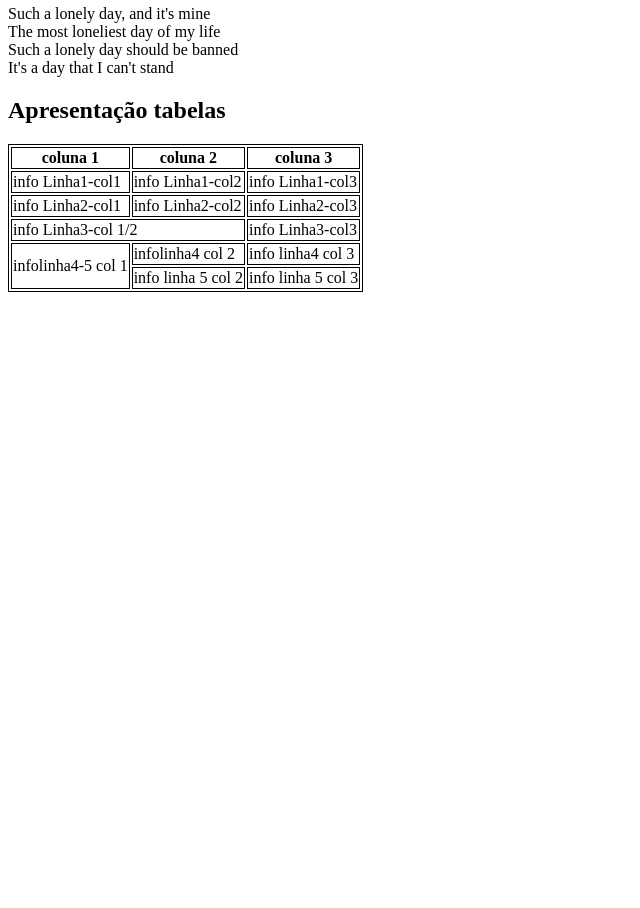
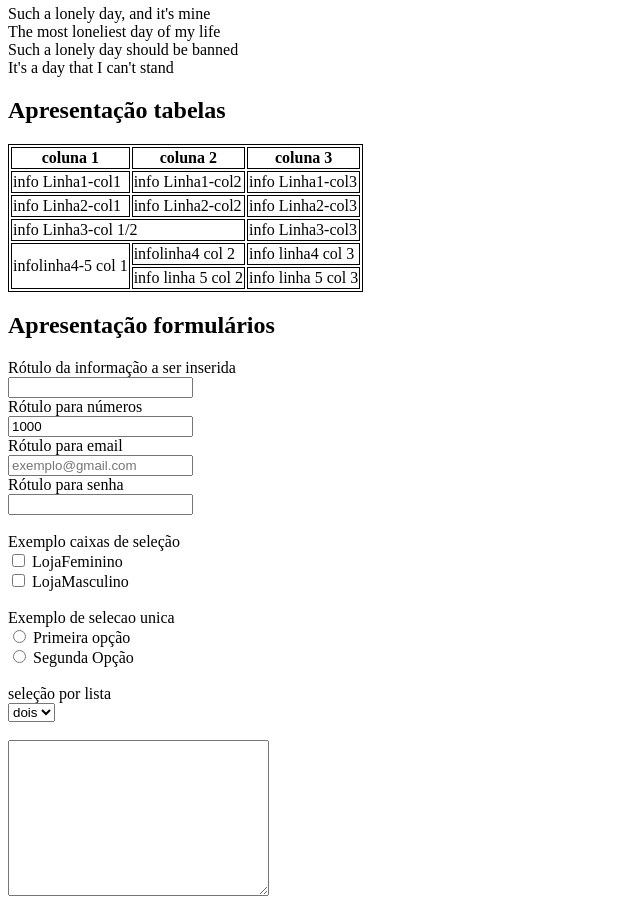
Before and after one commit to raiswss/Gera-aotechHTML, a plain HTML site: page index.html in a window 1280 px wide. Shown: the part 689-1597 px from the top of the page, without its empty margins (0-640 px from the left). Before the commit the page ends 989 px from the top, so only its background shows below. Drawn offline with Linux system fonts and the light colour scheme.

Commit message:
adição de formulários

```diff
--- a/index.html
+++ b/index.html
@@ -7,6 +7,7 @@
     <style>
         table, th,td,tr{
             border: 1px solid black;
+            form
         }
     </style>
 </head>
@@ -95,5 +96,47 @@ It's a day that I can't stand <br>
 
 </table>
 
+<h2>Apresentação formulários</h2>
+<form>
+    <label for="MeuId">Rótulo da informação a ser inserida</label> <br>
+    <input type="text" id="MeuID">
+<br>
+    <label for="número">Rótulo para números</label> <br>
+    <input type="number" id="número" value="1000"> <br>
+
+    <label for="email">Rótulo para email</label> <br>
+    <input type="email" name="" id="email" placeholder="exemplo@gmail.com"> <br>
+
+    <label for="senha">Rótulo para senha</label> <br>
+<input type="password" name="" id="senha"> <br> <br>
+
+<label for="">Exemplo caixas de seleção</label> <br>
+
+<input type="checkbox" name="selecão" id="f" value="LojaFeminino">
+<label for="f">LojaFeminino</label> <br>
+
+<input type="checkbox" name="selecão" id="m" value="LojaMasculino">
+<label for="checkbox">LojaMasculino</label> <br><br>
+
+<label for="">Exemplo de selecao unica</label> <br>
+
+<input type="radio" name="selecaoUnica" id="um" value="1">
+<label for="um">Primeira opção</label> <br>
+
+<input type="radio" name="selecaoUnica" id="dois" value="2">
+<label for="dois">Segunda Opção</label> <br>
+<br>
+<label for="testeSelect">seleção por lista</label> <br>
+<select name="testeSelect" id="testeSelect">
+    <option value="1" disabled>um</option>
+    <option value="2">dois</option>
+    <option value="3">três</option>
+</select> <br> <br>
+<textarea name="" id=" " cols="30" rows="10">
+</textarea>
+
+
+</form>
+
 </body>
 </html>
```
